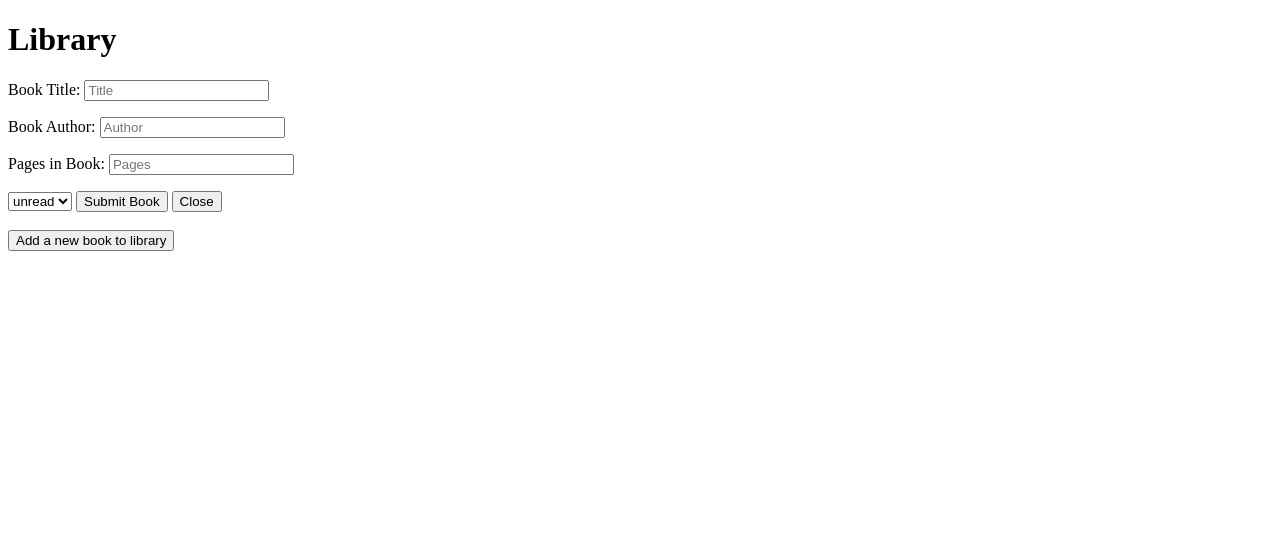
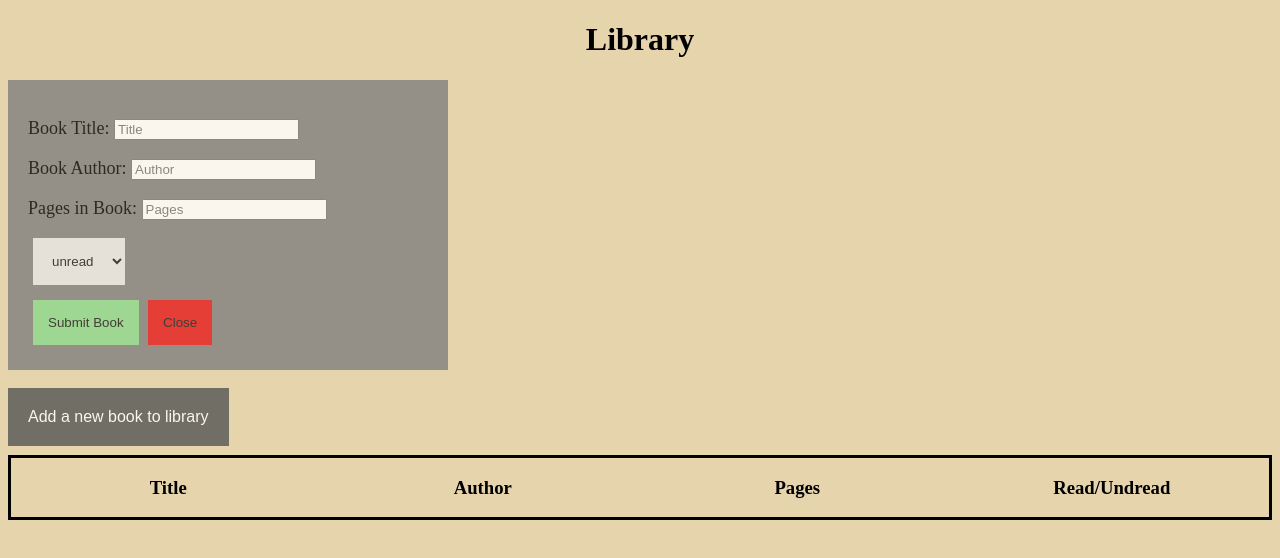
Before and after one commit to KennethNguyen/library, a plain HTML site: page index.html in a window 1280 px wide. Both pictures are taken after a click on the button "Add a new book to library". Drawn offline with Linux system fonts and the light colour scheme.

Commit message:
Add CSS and improve visualization of library

```diff
--- a/index.html
+++ b/index.html
@@ -6,7 +6,7 @@
         <title>Library</title>
     </head>
     <body>
-        <h1>Library</h1>
+        <h1 id="pageTitle">Library</h1>
 
         <div class="formPopup" id="displayForm">
             <form class="bookFields">
@@ -16,7 +16,7 @@
                 <select type="text">
                     <option id="unread">unread</option>
                     <option id="read">read</option>
-                </select>
+                </select><br>
                 <button type="button" id="submitBook">Submit Book</button>
                 <button type="button" id="closeForm">Close</button>
             </form>
@@ -24,6 +24,13 @@
 
         <button id="addBook">Add a new book to library</button>
 
+        <div class="columnLabels">
+                <h3>Title</h3>
+                <h3>Author</h3>
+                <h3>Pages</h3>
+                <h3>Read/Undread</h3>
+        </div>
+
         <div class="library"></div>
     </body>
     <script src="logic.js"></script>
--- a/logic.js
+++ b/logic.js
@@ -1,3 +1,5 @@
+// TODO: Cleanup code, Add status change option to read/unread, remove book option, CSS
+
 let myLibrary = [];
 
 // constructor for Book object
@@ -62,7 +64,7 @@ submit_book.addEventListener('click', function() {
     resetLibrary(display_library);
     addBookToLibrary(new_book);
     myLibrary.forEach(render);
-    //inputs.forEach(inputs => inputs.value = "");
+    inputs.forEach(inputs => inputs.value = '');
 });
 
 
--- a/style.css
+++ b/style.css
@@ -1,3 +1,66 @@
+body {
+    background: rgb(230, 212, 173);
+}
+
+#pageTitle {
+    text-align: center;
+}
+
 .formPopup {
     display: none;
+    background-color: gray;
+    opacity: 0.8;
+    width: 400px;
+    padding: 20px;
+    color: black;
+    font-size: 18px;
 }
+
+#addBook {
+    border: none;
+    background-color: #555;
+    color: white;
+    padding: 20px;
+    opacity: 0.8;
+    margin-bottom: 5px;
+    font-size: 16px;
+}
+
+#submitBook, select, #closeForm {
+    border: none;
+    opacity: 0.8;
+    color: black;
+    padding: 15px;
+    margin-bottom: 5px;
+    margin-left: 5px;
+}
+
+select {
+    background-color: white;
+}
+
+#submitBook {
+    background-color: lightgreen;
+    margin-top: 10px;
+}
+
+#closeForm {
+    background-color: red;
+}
+
+.columnLabels {
+    display: grid;
+    grid-template-columns: repeat(4, 1fr);
+    grid-template-rows: auto;
+    text-align: center;
+    margin-top: 4px;
+    border: solid black;
+}
+
+.bookClass {
+    display: grid;
+    grid-template-columns: repeat(4, 1fr);
+    text-align: center;
+    border: solid black;
+    opacity: 0.9;
+}
```
